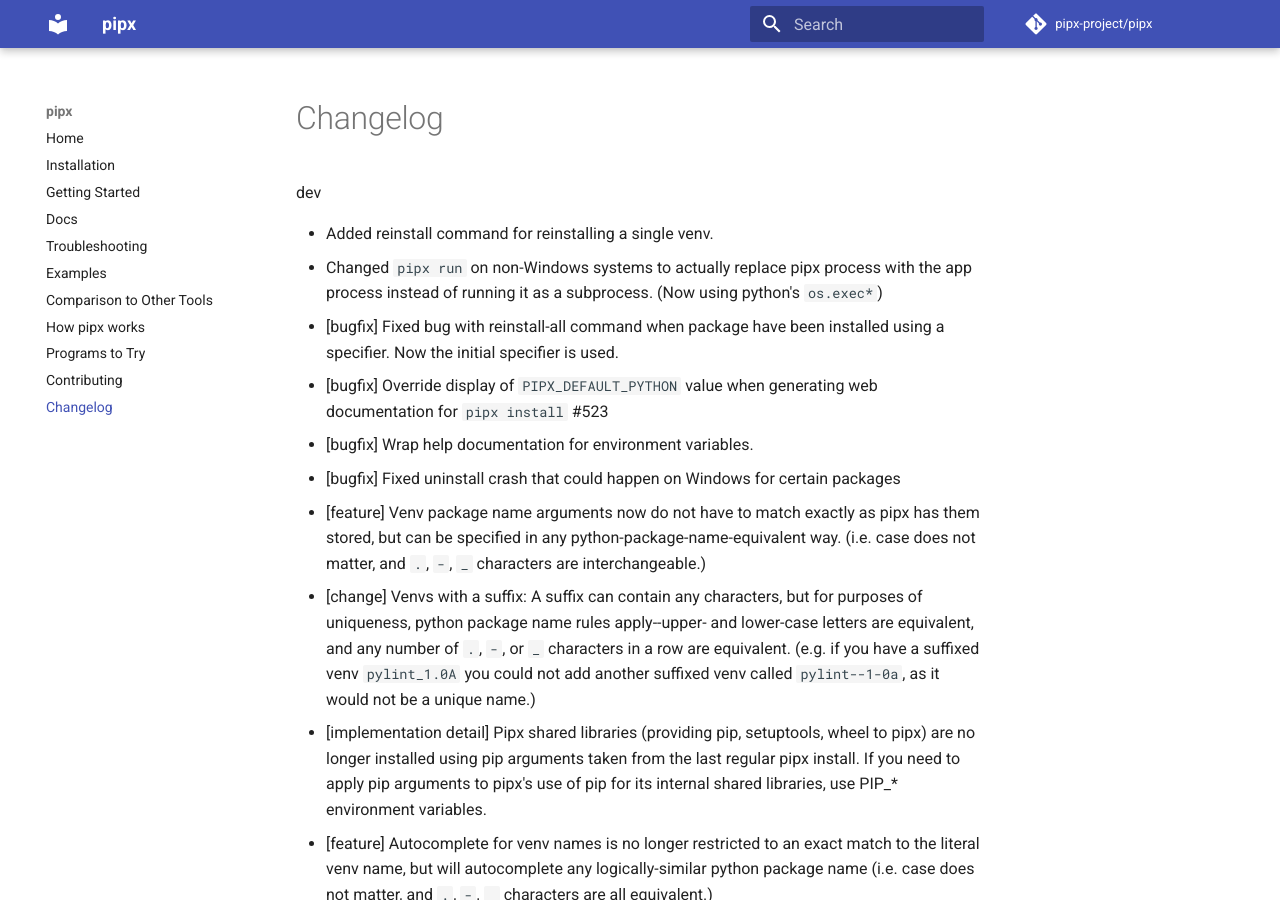
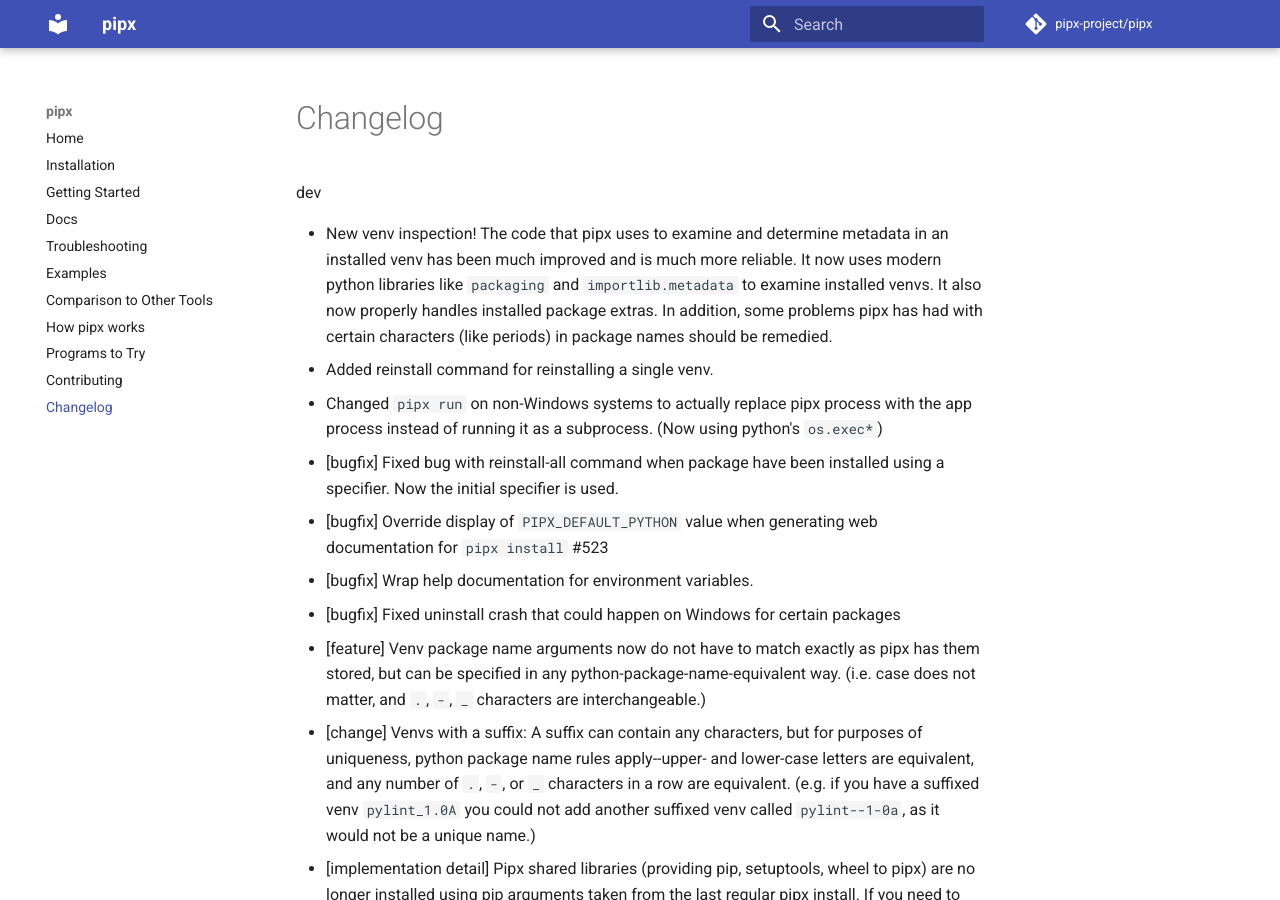
Before and after one commit to pypa/pipx, an MkDocs documentation site: the page built from docs/changelog.md, in a window 1280 px wide and 900 px high. Built offline with MkDocs 1.6.1 and Material for MkDocs 9.7.7, drawn with Linux system fonts in a browser that asks for light colours; comment, search, counter and statistics services are not loaded.

Commit message:
Add changelog.

```diff
--- a/docs/changelog.md
+++ b/docs/changelog.md
@@ -1,5 +1,6 @@
 dev
 
+- New venv inspection!  The code that pipx uses to examine and determine metadata in an installed venv has been much improved and is much more reliable.  It now uses modern python libraries like `packaging` and `importlib.metadata` to examine installed venvs.  It also now properly handles installed package extras.  In addition, some problems pipx has had with certain characters (like periods) in package names should be remedied.
 - Added reinstall command for reinstalling a single venv.
 - Changed `pipx run` on non-Windows systems to actually replace pipx process with the app process instead of running it as a subprocess.  (Now using python's `os.exec*`)
 - [bugfix] Fixed bug with reinstall-all command when package have been installed using a specifier. Now the initial specifier is used.
```
